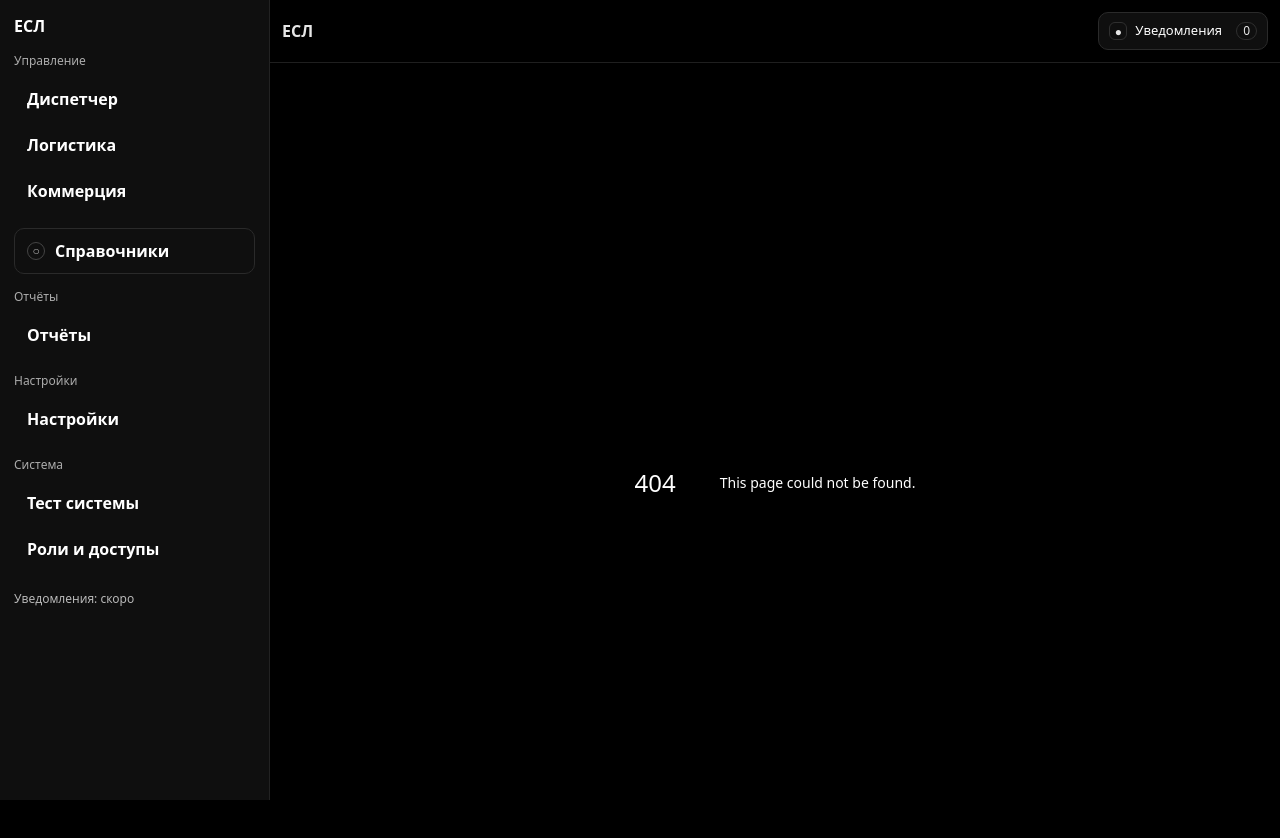
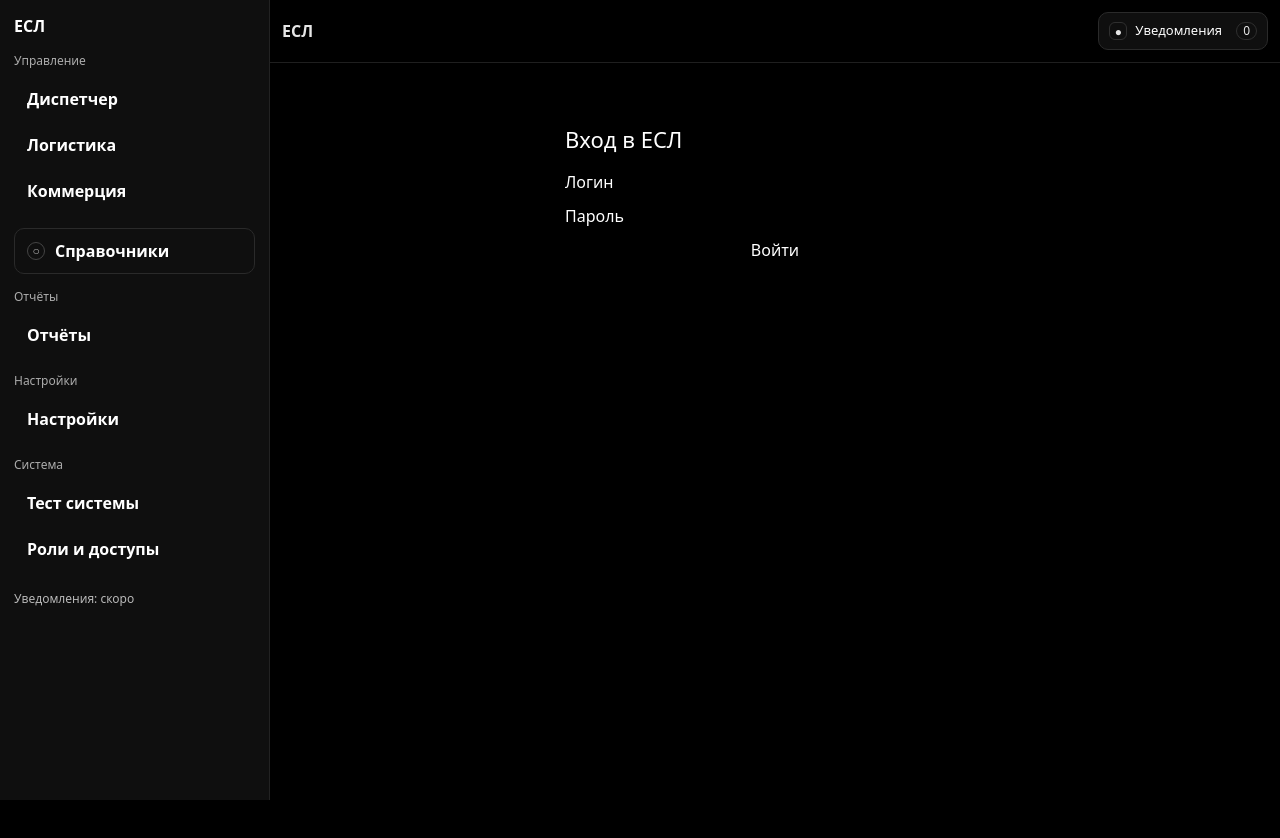
Before and after one commit to SevsLP/esl-ui, a Next.js app: page /login in a window 1280 px wide. Before the commit this address had no page. Shown: the top 838 px of the page. After the commit the page ends 800 px from the top, so only its background shows below. Built offline with nearby package versions, Linux system fonts and the light colour scheme.

Commit message:
add login authorization

```diff
--- /dev/null
+++ b/app/api/login/route.ts
@@ -0,0 +1,32 @@
+import { NextResponse } from "next/server";
+
+export async function POST(req: Request): Promise<NextResponse> {
+  const body = (await req.json()) as { username?: string; password?: string };
+
+  const user = process.env.ESL_LOGIN_USER || "";
+  const pass = process.env.ESL_LOGIN_PASS || "";
+  const cookieName = process.env.ESL_LOGIN_COOKIE || "esl_auth";
+  const token = process.env.ESL_LOGIN_TOKEN || "";
+
+  const ok = body.username === user && body.password === pass;
+
+  if (!ok) {
+    return NextResponse.json(
+      { ok: false, error: "invalid_credentials" },
+      { status: 401 }
+    );
+  }
+
+  const res = NextResponse.json({ ok: true });
+
+  // httpOnly cookie
+  res.cookies.set(cookieName, token, {
+    httpOnly: true,
+    secure: true,
+    sameSite: "lax",
+    path: "/",
+    maxAge: 60 * 60 * 24 * 30, // 30 дней
+  });
+
+  return res;
+}
--- /dev/null
+++ b/app/login/page.tsx
@@ -0,0 +1,78 @@
+"use client";
+
+import { useState } from "react";
+import { useRouter } from "next/navigation";
+
+export default function LoginPage() {
+  const router = useRouter();
+  const [username, setUsername] = useState("");
+  const [password, setPassword] = useState("");
+  const [err, setErr] = useState<string | null>(null);
+  const [loading, setLoading] = useState(false);
+
+  async function submit(): Promise<void> {
+    setErr(null);
+    setLoading(true);
+    try {
+      const r = await fetch("/api/login", {
+        method: "POST",
+        headers: { "content-type": "application/json" },
+        body: JSON.stringify({ username, password }),
+      });
+      if (!r.ok) {
+        setErr("\u041d\u0435\u0432\u0435\u0440\u043d\u044b\u0439 \u043b\u043e\u0433\u0438\u043d \u0438\u043b\u0438 \u043f\u0430\u0440\u043e\u043b\u044c");
+        return;
+      }
+      router.replace("/system/test");
+    } catch {
+      setErr("\u041e\u0448\u0438\u0431\u043a\u0430 \u0441\u0435\u0442\u0438");
+    } finally {
+      setLoading(false);
+    }
+  }
+
+  return (
+    <div className="page-wrapper" style={{ maxWidth: 420, margin: "40px auto" }}>
+      <h1 style={{ fontSize: 22, marginBottom: 14 }}>
+        {"\u0412\u0445\u043e\u0434 \u0432 \u0415\u0421\u041b"}
+      </h1>
+
+      <div style={{ display: "grid", gap: 10 }}>
+        <label className="field">
+          <span className="field-label">{"\u041b\u043e\u0433\u0438\u043d"}</span>
+          <input
+            className="field-input"
+            value={username}
+            onChange={(e) => setUsername(e.target.value)}
+            autoComplete="username"
+          />
+        </label>
+
+        <label className="field">
+          <span className="field-label">{"\u041f\u0430\u0440\u043e\u043b\u044c"}</span>
+          <input
+            className="field-input"
+            value={password}
+            onChange={(e) => setPassword(e.target.value)}
+            type="password"
+            autoComplete="current-password"
+          />
+        </label>
+
+        {err && (
+          <div style={{ fontSize: 13, opacity: 0.9 }}>
+            {err}
+          </div>
+        )}
+
+        <button
+          className="btn btn-primary"
+          onClick={() => void submit()}
+          disabled={loading}
+        >
+          {loading ? "\u0412\u0445\u043e\u0434\u2026" : "\u0412\u043e\u0439\u0442\u0438"}
+        </button>
+      </div>
+    </div>
+  );
+}
--- /dev/null
+++ b/middleware.ts
@@ -0,0 +1,38 @@
+import { NextResponse } from "next/server";
+import type { NextRequest } from "next/server";
+
+export function middleware(req: NextRequest) {
+  const { pathname } = req.nextUrl;
+
+  // Разрешаем login и api/login
+  if (pathname.startsWith("/login") || pathname.startsWith("/api/login")) {
+    return NextResponse.next();
+  }
+
+  // Разрешаем статику
+  if (
+    pathname.startsWith("/_next") ||
+    pathname.startsWith("/favicon.ico") ||
+    pathname.startsWith("/robots.txt") ||
+    pathname.startsWith("/sitemap.xml")
+  ) {
+    return NextResponse.next();
+  }
+
+  const cookieName = process.env.ESL_LOGIN_COOKIE || "esl_auth";
+  const token = process.env.ESL_LOGIN_TOKEN || "";
+
+  const v = req.cookies.get(cookieName)?.value ?? "";
+
+  if (!token || v !== token) {
+    const url = req.nextUrl.clone();
+    url.pathname = "/login";
+    return NextResponse.redirect(url);
+  }
+
+  return NextResponse.next();
+}
+
+export const config = {
+  matcher: ["/((?!_next/static|_next/image).*)"],
+};
```
Also changed, not shown: 1 other file (tests, documents, lock files or other folders).
